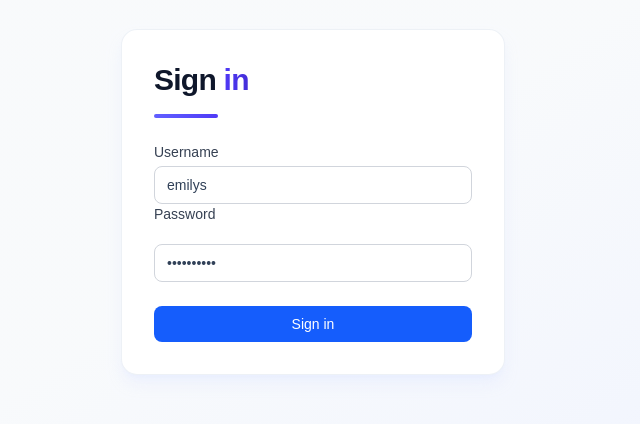
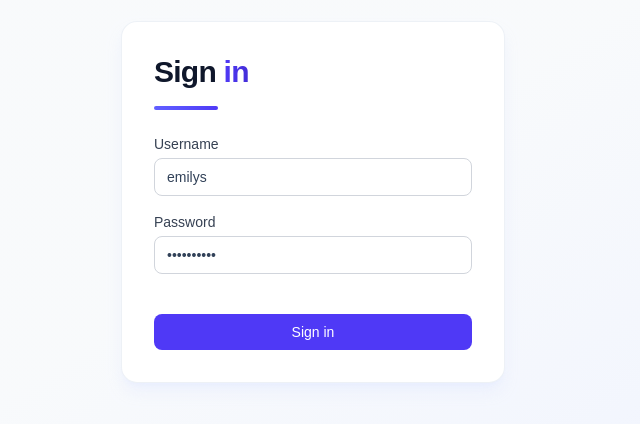
Before and after one commit to fathulxxi/test-mini-project, a React (Vite) app: page /login in a window 1280 px wide. Shown: the part 198-622 px from the top of the page, without its empty margins (327-967 px from the left). Built offline with nearby package versions, Linux system fonts and the light colour scheme.

Commit message:
adj: login form

```diff
--- a/src/components/ui/Button.jsx
+++ b/src/components/ui/Button.jsx
@@ -8,7 +8,7 @@ export default function Button({
   const baseClasses = 'inline-flex items-center justify-center px-4 py-2 rounded-lg text-sm font-medium transition-colors disabled:opacity-50 disabled:cursor-not-allowed';
 
   const variantClasses = {
-    primary: 'bg-blue-600 text-white hover:bg-blue-700',
+    primary: 'bg-indigo-600 text-white hover:bg-blue-700',
     secondary: 'bg-gray-100 text-gray-700 hover:bg-gray-200',
     danger: 'bg-red-600 text-white hover:bg-red-700',
   };
--- a/src/pages/LoginPage.jsx
+++ b/src/pages/LoginPage.jsx
@@ -62,7 +62,7 @@ export default function LoginPage() {
           </div>
         )}
 
-        <form onSubmit={handleSubmit}>
+        <form onSubmit={handleSubmit} className="space-y-4">
           <Input
             label="Username"
             type="text"
@@ -78,7 +78,7 @@ export default function LoginPage() {
             name="password"
             value={form.password}
             onChange={handleChange}
-            className="w-full mt-4"
+            className="w-full"
           />
 
           <Button
```
